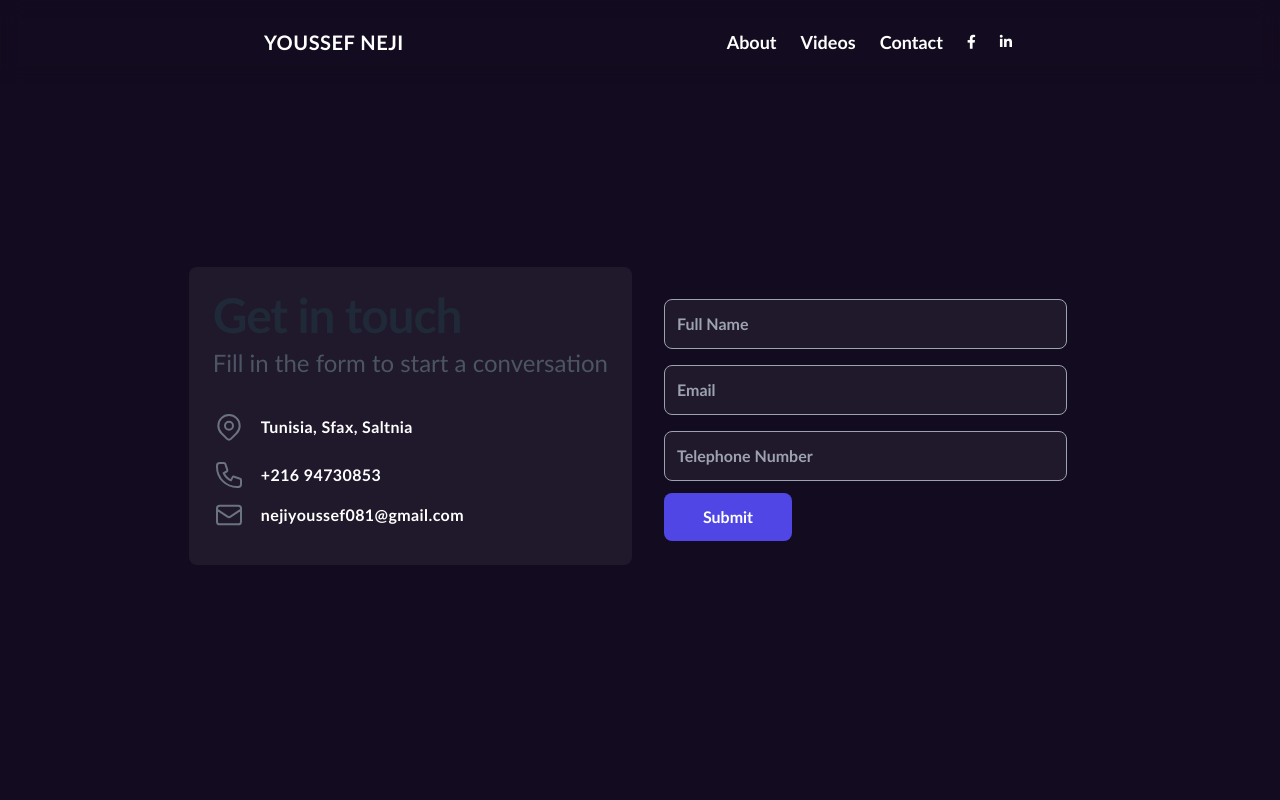
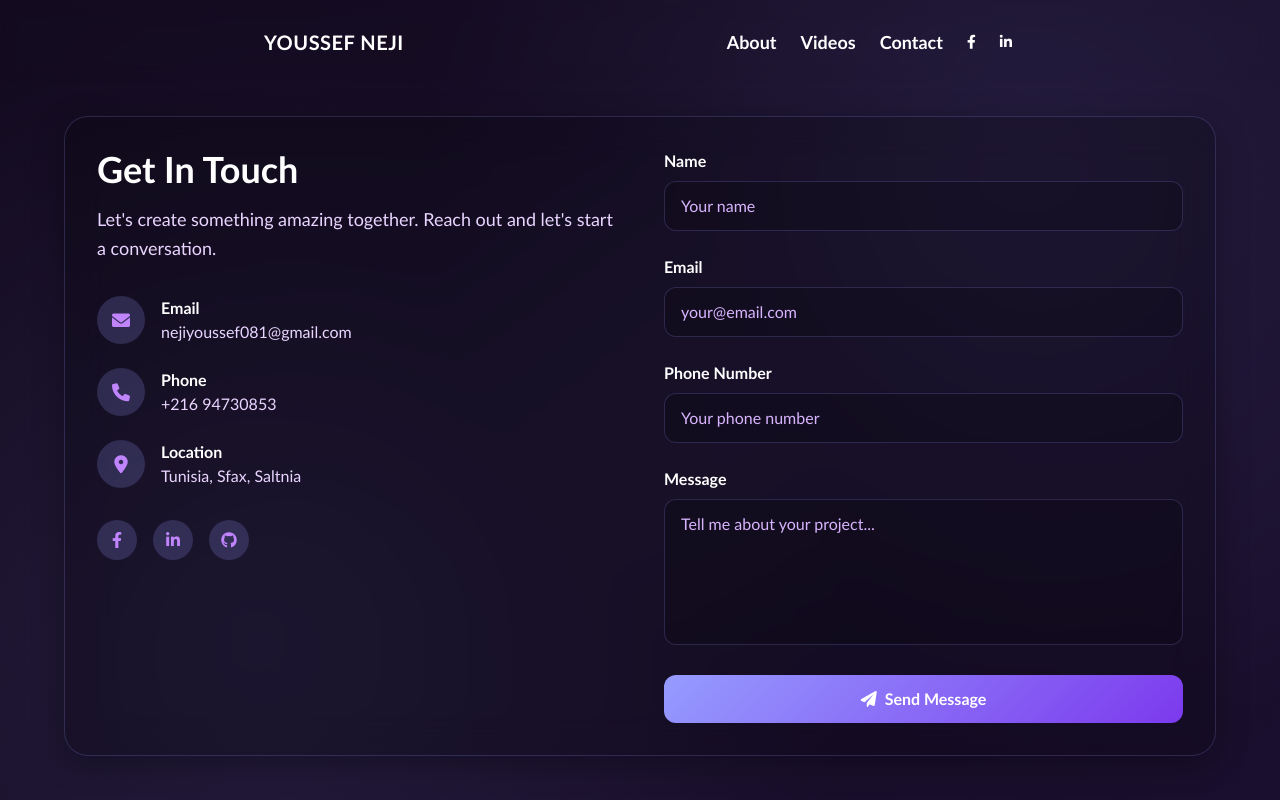
Before and after one commit to Youssef0356/My_Portfolio, a plain HTML site: page Contact.html in a window 1280 px wide. Shown: the top 800 px of the page. Drawn offline with nearby package versions, Linux system fonts and the light colour scheme.

Commit message:
I UPDATED CONTACT ME

```diff
--- a/Contact.html
+++ b/Contact.html
@@ -16,6 +16,86 @@
 <style>
     footer{
         animation : scaleup 1s ease-in-out;
+    }
+
+    /* Contact Page Specific Styles */
+    .contact-container {
+        min-height: 100vh;
+        background: linear-gradient(135deg, #130B1F 0%, #1a0f2e 100%);
+        position: relative;
+        overflow: hidden;
+    }
+
+    .contact-container::before {
+        content: '';
+        position: absolute;
+        top: 0;
+        left: 0;
+        right: 0;
+        bottom: 0;
+        background: radial-gradient(circle at 20% 80%, rgba(150, 156, 255, 0.1) 0%, transparent 50%),
+                    radial-gradient(circle at 80% 20%, rgba(150, 156, 255, 0.1) 0%, transparent 50%);
+        pointer-events: none;
+    }
+
+    .contact-card {
+        background: rgba(0, 0, 0, 0.2);
+        backdrop-filter: blur(20px);
+        border: 1px solid rgba(150, 156, 255, 0.2);
+        border-radius: 24px;
+        box-shadow: 0 8px 32px rgba(0, 0, 0, 0.3);
+    }
+
+    .contact-input {
+        background: rgba(0, 0, 0, 0.2);
+        border: 1px solid rgba(150, 156, 255, 0.2);
+        transition: all 0.3s ease;
+    }
+
+    .contact-input:focus {
+        border-color: #969CFF;
+        box-shadow: 0 0 0 3px rgba(150, 156, 255, 0.1);
+        outline: none;
+    }
+
+    .contact-button {
+        background: linear-gradient(135deg, #969CFF 0%, #7c3aed 100%);
+        transition: all 0.3s ease;
+    }
+
+    .contact-button:hover {
+        background: linear-gradient(135deg, #7c3aed 0%, #5b21b6 100%);
+        transform: translateY(-2px);
+        box-shadow: 0 8px 25px rgba(150, 156, 255, 0.3);
+    }
+
+    .contact-icon {
+        background: rgba(150, 156, 255, 0.2);
+        border-radius: 50%;
+        transition: all 0.3s ease;
+    }
+
+    .contact-icon:hover {
+        background: rgba(150, 156, 255, 0.3);
+        transform: scale(1.1);
+    }
+
+    .loading-spinner {
+        animation: spin 1s linear infinite;
+    }
+
+    @keyframes spin {
+        from { transform: rotate(0deg); }
+        to { transform: rotate(360deg); }
+    }
+
+    .fade-in {
+        animation: fadeIn 0.6s ease-out;
+    }
+
+    @keyframes fadeIn {
+        from { opacity: 0; transform: translateY(20px); }
+        to { opacity: 1; transform: translateY(0); }
     }
 </style>
 </head>
@@ -96,74 +176,195 @@
         });
     </script>
 </section>
-<section>
-    <div class="relative flex items-top justify-center min-h-screen sm:items-center pt-24 sm:pt-0">
-  <div class="max-w-6xl mx-auto sm:px-6 lg:px-8">
-      <div class="mt-8 overflow-hidden">
-          <div class="grid grid-cols-1 md:grid-cols-2 ">
-              <div class="p-6 mr-2  bg-[#20182B] sm:rounded-lg ">
-                  <h1 class="text-4xl sm:text-5xl text-gray-800 dark:text-white font-extrabold tracking-tight">
-                      Get in touch
-                  </h1>
-                  <p class="text-normal text-lg sm:text-2xl font-medium text-gray-600 dark:text-gray-400 mt-2">
-                      Fill in the form to start a conversation
+
+<!-- Contact Section -->
+<section class="contact-container flex items-center justify-center p-6 pt-24">
+  <div class="contact-card max-w-6xl w-full p-8 fade-in">
+    <div class="grid md:grid-cols-2 gap-12">
+
+      <!-- Contact Information -->
+      <div class="space-y-8">
+        <div>
+          <h2 class="text-4xl font-bold text-white mb-4">Get In Touch</h2>
+          <p class="text-purple-200 text-lg leading-relaxed">
+            Let's create something amazing together. Reach out and let's start a conversation.
           </p>
+        </div>
 
-                  <div class="flex items-center mt-8 text-white">
-                      <svg fill="none" stroke="currentColor" stroke-linecap="round" stroke-linejoin="round" stroke-width="1.5" viewBox="0 0 24 24" class="w-8 h-8 text-gray-500">
-                          <path stroke-linecap="round" stroke-linejoin="round" stroke-width="1.5" d="M17.657 16.657L13.414 20.9a1.998 1.998 0 01-2.827 0l-4.244-4.243a8 8 0 1111.314 0z"/>
-                          <path stroke-linecap="round" stroke-linejoin="round" stroke-width="1.5" d="M15 11a3 3 0 11-6 0 3 3 0 016 0z"/>
-                      </svg>
-                      <div class="ml-4 text-md tracking-wide font-semibold w-40">
-                          Tunisia, Sfax, Saltnia
-
+        <div class="space-y-6">
+          <div class="flex items-center space-x-4">
+            <div class="contact-icon w-12 h-12 rounded-full flex items-center justify-center">
+              <i class="fas fa-envelope text-purple-400 text-lg"></i>
+            </div>
+            <div>
+              <h3 class="text-white font-semibold">Email</h3>
+              <p class="text-purple-200">nejiyoussef081@gmail.com</p>
             </div>
           </div>
 
-                  <div class="flex items-center mt-4 text-white">
-                      <svg fill="none" stroke="currentColor" stroke-linecap="round" stroke-linejoin="round" stroke-width="1.5" viewBox="0 0 24 24" class="w-8 h-8 text-gray-500">
-                          <path stroke-linecap="round" stroke-linejoin="round" stroke-width="1.5" d="M3 5a2 2 0 012-2h3.28a1 1 0 01.948.684l1.498 4.493a1 1 0 01-.502 1.21l-2.257 1.13a11.042 11.042 0 005.516 5.516l1.13-2.257a1 1 0 011.21-.502l4.493 1.498a1 1 0 01.684.949V19a2 2 0 01-2 2h-1C9.716 21 3 14.284 3 6V5z"/>
-                      </svg>
-                      <div class="ml-4 text-md tracking-wide font-semibold w-40">
-                          +216 94730853
+          <div class="flex items-center space-x-4">
+            <div class="contact-icon w-12 h-12 rounded-full flex items-center justify-center">
+              <i class="fas fa-phone text-purple-400 text-lg"></i>
+            </div>
+            <div>
+              <h3 class="text-white font-semibold">Phone</h3>
+              <p class="text-purple-200">+216 94730853</p>
             </div>
           </div>
 
-                  <div class="flex items-center mt-2 text-white">
-                      <svg fill="none" stroke="currentColor" stroke-linecap="round" stroke-linejoin="round" stroke-width="1.5" viewBox="0 0 24 24" class="w-8 h-8 text-gray-500">
-                          <path stroke-linecap="round" stroke-linejoin="round" stroke-width="1.5" d="M3 8l7.89 5.26a2 2 0 002.22 0L21 8M5 19h14a2 2 0 002-2V7a2 2 0 00-2-2H5a2 2 0 00-2 2v10a2 2 0 002 2z"/>
-                      </svg>
-                      <div class="ml-4 text-md tracking-wide font-semibold w-40">
-                          nejiyoussef081@gmail.com
+          <div class="flex items-center space-x-4">
+            <div class="contact-icon w-12 h-12 rounded-full flex items-center justify-center">
+              <i class="fas fa-map-marker-alt text-purple-400 text-lg"></i>
+            </div>
+            <div>
+              <h3 class="text-white font-semibold">Location</h3>
+              <p class="text-purple-200">Tunisia, Sfax, Saltnia</p>
             </div>
           </div>
         </div>
 
-              <form class="p-6 flex flex-col justify-center" action="https://formsubmit.co/nejiyoussef081@gmail.com" method="POST">
-                  <div class="flex flex-col">
-                      <label for="name" class="hidden">Full Name</label>
-                      <input type="name" name="name" id="name" placeholder="Full Name" class="w-100 mt-2 py-3 px-3 rounded-lg bg-[#20182B] border border-gray-400 dark:border-gray-700 text-white font-semibold focus:border-indigo-500 focus:outline-none">
+        <!-- Social Links -->
+        <div class="flex space-x-4">
+          <a href="https://www.facebook.com/youssef.dragonboll/" target="_blank"
+             class="contact-icon w-10 h-10 rounded-full flex items-center justify-center hover:scale-110 transition-transform">
+            <i class="fab fa-facebook-f text-purple-400"></i>
+          </a>
+          <a href="https://www.linkedin.com/in/youssef-neji-a13604279/" target="_blank"
+             class="contact-icon w-10 h-10 rounded-full flex items-center justify-center hover:scale-110 transition-transform">
+            <i class="fab fa-linkedin-in text-purple-400"></i>
+          </a>
+          <a href="https://github.com/Youssef0356" target="_blank"
+             class="contact-icon w-10 h-10 rounded-full flex items-center justify-center hover:scale-110 transition-transform">
+            <i class="fab fa-github text-purple-400"></i>
+          </a>
+        </div>
       </div>
 
-                  <div class="flex flex-col mt-2">
-                      <label for="email" class="hidden">Email</label>
-                      <input type="email" name="email" id="email" placeholder="Email" class="w-100 mt-2 py-3 px-3 rounded-lg bg-[#20182B] border border-gray-400 dark:border-gray-700 text-white font-semibold focus:border-indigo-500 focus:outline-none">
+      <!-- Contact Form -->
+      <div>
+        <form id="contactForm" action="https://formsubmit.co/nejiyoussef081@gmail.com" method="POST" class="space-y-6">
+          <div>
+            <label for="name" class="block text-white font-semibold mb-2">
+              Name
+            </label>
+            <input
+              type="text"
+              id="name"
+              name="name"
+              required
+              class="contact-input w-full px-4 py-3 rounded-xl text-white placeholder-purple-300"
+              placeholder="Your name"
+            />
           </div>
 
-                  <div class="flex flex-col mt-2">
-                      <label for="tel" class="hidden">Number</label>
-                      <input type="tel" name="tel" id="tel" placeholder="Telephone Number" class="w-100 mt-2 py-3 px-3 rounded-lg bg-[#20182B] border border-gray-400 dark:border-gray-700 text-white font-semibold focus:border-indigo-500 focus:outline-none">
+          <div>
+            <label for="email" class="block text-white font-semibold mb-2">
+              Email
+            </label>
+            <input
+              type="email"
+              id="email"
+              name="email"
+              required
+              class="contact-input w-full px-4 py-3 rounded-xl text-white placeholder-purple-300"
+              placeholder="your@email.com"
+            />
           </div>
 
-                  <button type="submit" class="md:w-32 bg-indigo-600 hover:bg-blue-dark text-white font-bold py-3 px-6 rounded-lg mt-3 hover:bg-indigo-500 transition ease-in-out duration-300">
-                      Submit
+          <div>
+            <label for="tel" class="block text-white font-semibold mb-2">
+              Phone Number
+            </label>
+            <input
+              type="tel"
+              id="tel"
+              name="tel"
+              class="contact-input w-full px-4 py-3 rounded-xl text-white placeholder-purple-300"
+              placeholder="Your phone number"
+            />
+          </div>
+
+          <div>
+            <label for="message" class="block text-white font-semibold mb-2">
+              Message
+            </label>
+            <textarea
+              id="message"
+              name="message"
+              required
+              rows="5"
+              class="contact-input w-full px-4 py-3 rounded-xl text-white placeholder-purple-300 resize-none"
+              placeholder="Tell me about your project..."
+            ></textarea>
+          </div>
+
+          <!-- Hidden fields for FormSubmit configuration -->
+          <input type="hidden" name="_subject" value="New Contact Form Submission - Youssef Neji Portfolio">
+          <input type="hidden" name="_template" value="table">
+          <input type="hidden" name="_captcha" value="false">
+          <input type="hidden" name="_next" value="https://youssef0356.github.io/My_Portfolio/Contact.html">
+
+          <button
+            type="submit"
+            id="submitBtn"
+            class="contact-button w-full text-white py-3 px-6 rounded-xl font-semibold flex items-center justify-center space-x-2"
+          >
+            <i class="fas fa-paper-plane"></i>
+            <span>Send Message</span>
           </button>
         </form>
+
+        <!-- Success Message -->
+        <div id="successMessage" class="hidden mt-4 p-4 bg-green-500/20 border border-green-500/30 rounded-xl text-green-300">
+          <i class="fas fa-check-circle mr-2"></i>
+          Message sent successfully! I'll get back to you soon.
+        </div>
+
+        <!-- Error Message -->
+        <div id="errorMessage" class="hidden mt-4 p-4 bg-red-500/20 border border-red-500/30 rounded-xl text-red-300">
+          <i class="fas fa-exclamation-circle mr-2"></i>
+          There was an error sending your message. Please try again.
         </div>
       </div>
     </div>
   </div>
 </section>
+
+<!-- Contact Form JavaScript -->
+<script>
+document.addEventListener('DOMContentLoaded', function() {
+    const form = document.getElementById('contactForm');
+    const submitBtn = document.getElementById('submitBtn');
+    const successMessage = document.getElementById('successMessage');
+    const errorMessage = document.getElementById('errorMessage');
+
+    // Check if we're returning from a successful form submission
+    const urlParams = new URLSearchParams(window.location.search);
+    if (urlParams.get('success') === 'true') {
+        successMessage.classList.remove('hidden');
+        setTimeout(() => {
+            successMessage.classList.add('hidden');
+        }, 5000);
+    }
+
+    form.addEventListener('submit', function(e) {
+        // Show loading state
+        submitBtn.innerHTML = `
+            <div class="loading-spinner rounded-full h-5 w-5 border-b-2 border-white"></div>
+            <span>Sending...</span>
+        `;
+        submitBtn.disabled = true;
+
+        // Hide any existing messages
+        successMessage.classList.add('hidden');
+        errorMessage.classList.add('hidden');
+
+        // Let the form submit naturally to FormSubmit
+        // The form will redirect to the success page or show an error
+    });
+});
+</script>
+
   <section class="footer px-6 md:px-16 lg:px-44 py-8 ">
     <footer class="w-full text-white">
         <div class="mx-auto w-full p-4 md:p-6">
```
Lines whose indentation alone changed are shown as unchanged.
